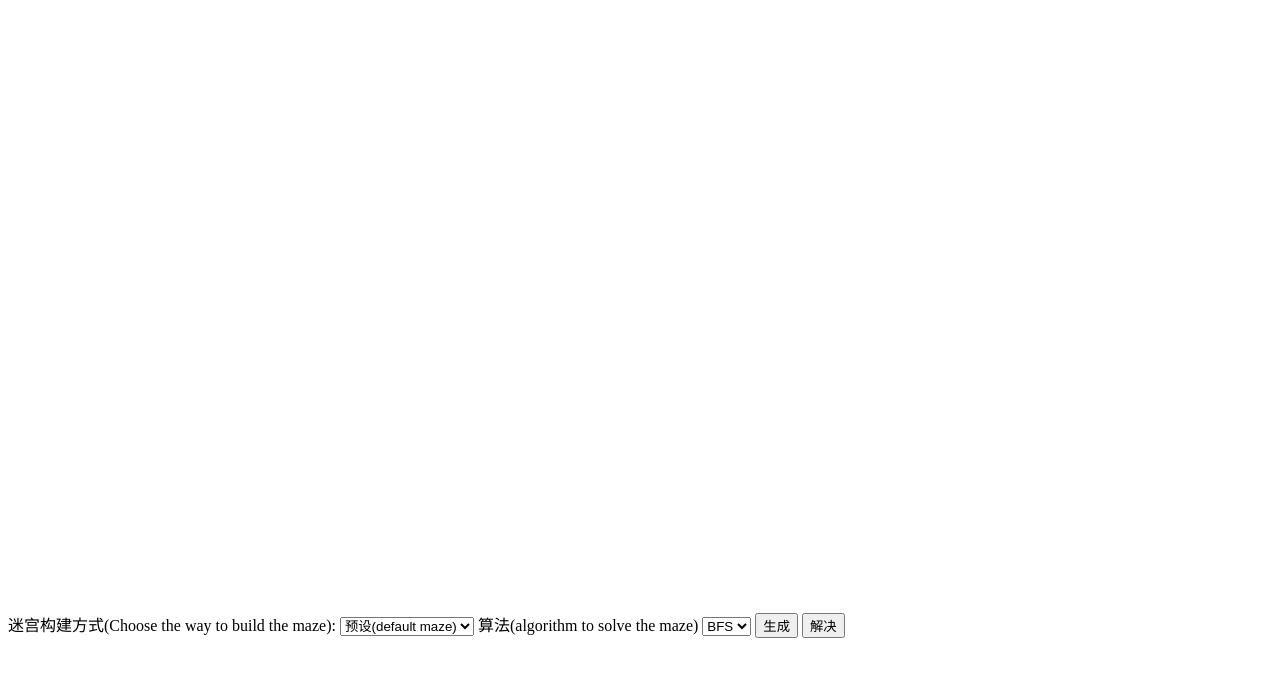
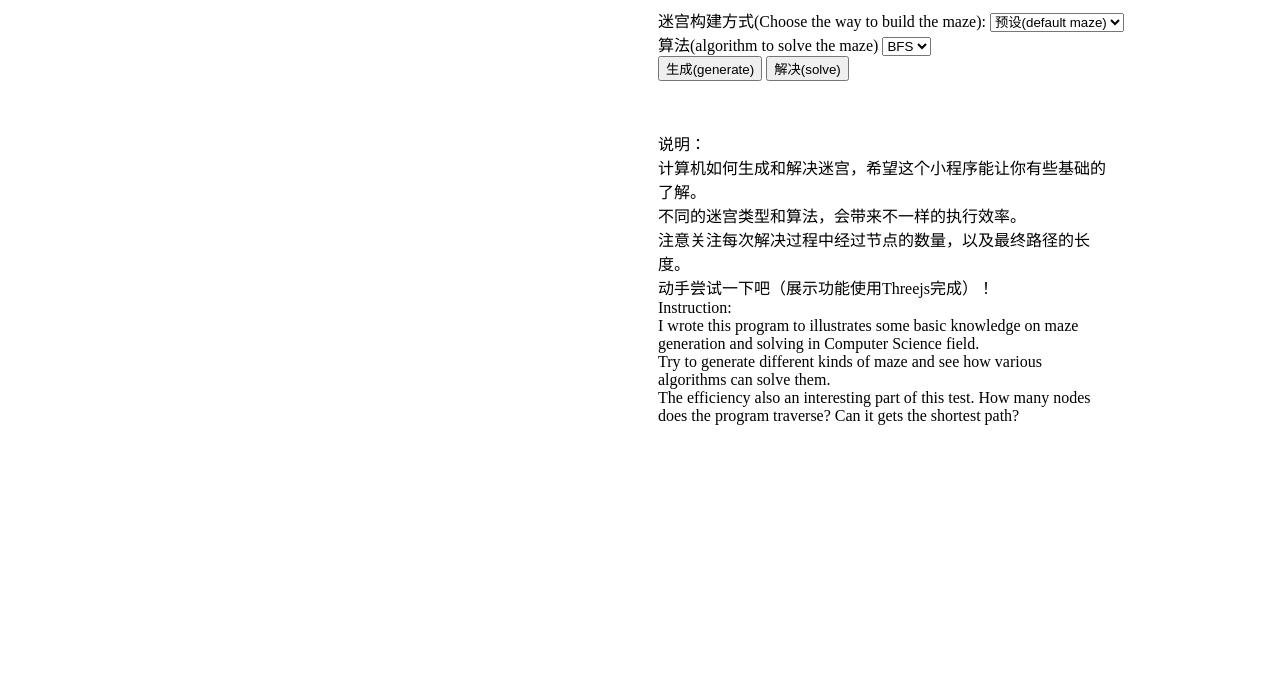
Before and after one commit to Patjfw/Maze3D, a website built with webpack: page src/maze3d.html in a window 1280 px wide. Built offline with nearby package versions, Linux system fonts and the light colour scheme.

Commit message:
ui&output

```diff
--- a/src/drawMaze3D.js
+++ b/src/drawMaze3D.js
@@ -33,7 +33,7 @@ export default function(canvas, maze){
     scene = new THREE.Scene();
 
     camera = new THREE.PerspectiveCamera(75, 1, 0.1, 1000);
-    camera.position.set(0, 0, 15);
+    camera.position.set(0, 0, 25);
     scene.add(camera);
 
     THREE.ImageUtils.crossOrigin = '';
@@ -292,7 +292,6 @@ export default function(canvas, maze){
     },
     drawTrace (trace) {
       return new Promise(function(resolve, reject){
-        console.log(`You visited ${trace.length} nodes`)
         let cur = 1;
         let len = trace.length-1;
         let interval = setInterval(function(){
@@ -310,7 +309,6 @@ export default function(canvas, maze){
       })
     },
     followThePath (path) {
-      console.log(`The path is ${path.length} nodes long`)
       drawPathLine(path)
     },
     rebuildScene () {
--- a/src/maze3d.html
+++ b/src/maze3d.html
@@ -6,27 +6,63 @@
   <meta http-equiv="X-UA-Compatible" content="ie=edge">
   <title>Maze3D</title>
   <style>
+    #container{
+      float: left;
+    }
+    #panel {
+      float: left;
+      margin-left: 50px;
+    }
+
+    #stats {
+      margin: 20px 0;
+    }
+
+    #instruction {
+      width: 450px;
+      margin-top: 50px;
+    }
   </style>
 </head>
 <body>
+  <div>
     <div id="container">
       <canvas id="mazeCanvas" width="600px" height="600px"></canvas>
     </div>
-  <div>
+    <div id="panel">
       <label>迷宫构建方式(Choose the way to build the maze):</label>
       <select id="selectedMaze">
         <option selected="selected" value="default">预设(default maze)</option>
         <option value="perfect">算法构建(Perfect)</option>
         <option value="braid">算法构建(Braid)</option>
       </select>
+      <br/>
       <label>算法(algorithm to solve the maze)</label>
       <select id="algorithm">
         <option selected="selected" value="bfs">BFS</option>
         <option value="dfs">DFS</option>
         <option value="astar">A*</option>
       </select>
-    <button id="generate">生成</button>
-    <button id="solve">解决</button>
+      <br/>
+      <button id="generate">生成(generate)</button>
+      <button id="solve">解决(solve)</button>
+
+      <div id="stats">
+
+      </div>
+
+      <div id="instruction">
+        说明：</br>
+        计算机如何生成和解决迷宫，希望这个小程序能让你有些基础的了解。</br>
+        不同的迷宫类型和算法，会带来不一样的执行效率。</br>
+        注意关注每次解决过程中经过节点的数量，以及最终路径的长度。</br>
+        动手尝试一下吧（展示功能使用Threejs完成）！</br>
+        Instruction:</br>
+        I wrote this program to illustrates some basic knowledge on maze generation and solving in Computer Science field.<br/>
+        Try to generate different kinds of maze and see how various algorithms can solve them.<br/>
+        The efficiency also an interesting part of this test. How many nodes does the program traverse? Can it gets the shortest path?
+      </div>
+    </div>
   </div>
   <script src="https://cdnjs.cloudflare.com/ajax/libs/three.js/88/three.min.js"></script>
   <script src="stat.min.js"></script>
--- a/src/maze3d.js
+++ b/src/maze3d.js
@@ -179,7 +179,7 @@ let astar = function(maze){
   }
 }
 
-let DFSMazeGenerator = function(perfect=true, size=33, deleteNum=20){
+let DFSMazeGenerator = function(perfect=true, size=33, deleteNum=30){
   let mazeData = [];
   for (let i = 0; i < size; i++){
     mazeData[i] = []
@@ -283,6 +283,8 @@ let DFSMazeGenerator = function(perfect=true, size=33, deleteNum=20){
   }
 }
 
+
+
 let endPoint, path, maze, usedMap
 
 
@@ -291,6 +293,11 @@ let solveBtn = document.getElementById('solve');
 let generateBtn = document.getElementById('generate');
 let selectedMaze = document.getElementById('selectedMaze');
 let selectedAlgo = document.getElementById("algorithm");
+let stats = document.getElementById("stats");
+
+function updateStats(words){
+  stats.innerHTML = words;
+}
 
 generateBtn.addEventListener('click', function(){
   if(selectedMaze.value === 'default'){
@@ -318,10 +325,15 @@ solveBtn.addEventListener('click', function(){
     }
 
     path = backTracking(endPoint);
+
+
+
     maze.rebuildScene();
     maze.fixTheCamera().then(function(){
       maze.drawTrace(visitedTrace).then(function(){
         maze.followThePath(path)
+        updateStats(`Algorithm: ${selectedAlgo.value}</br>经过${visitedTrace.length}个节点。</br> 路径长度${path.length}。</br>
+          You visited ${visitedTrace.length} nodes. </br> The path is ${path.length} nodes long. </br>`)
       })
     })
 })
```
Lines whose indentation alone changed are shown as unchanged.
